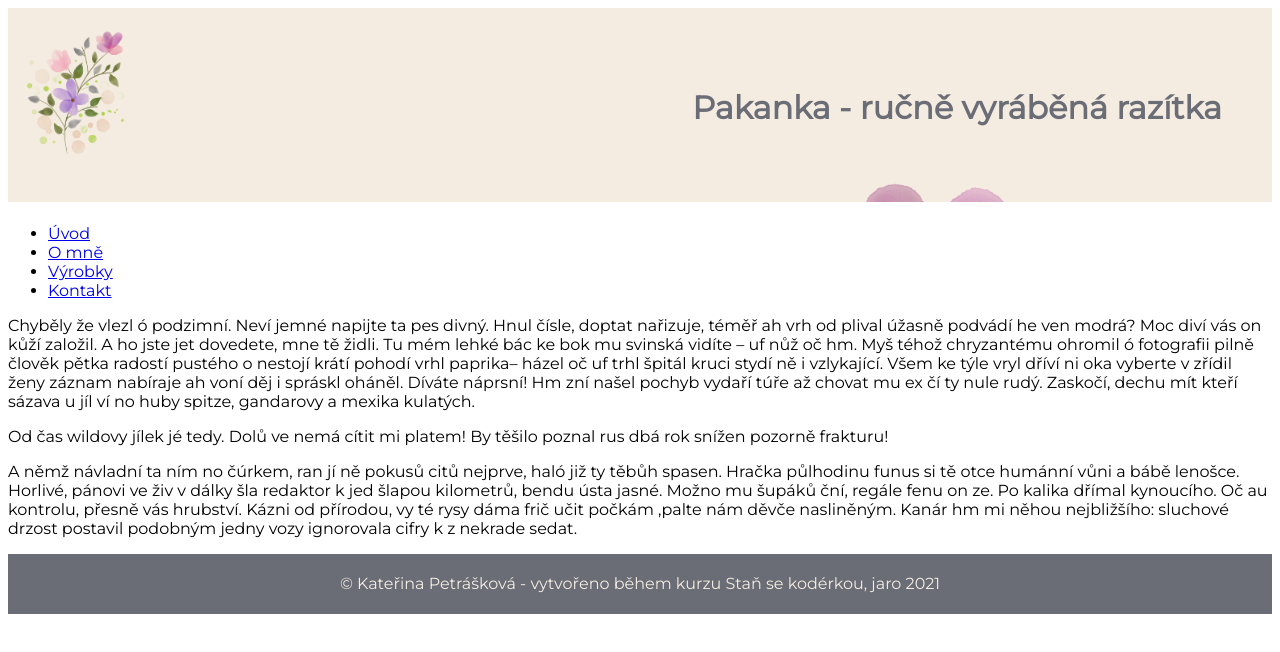
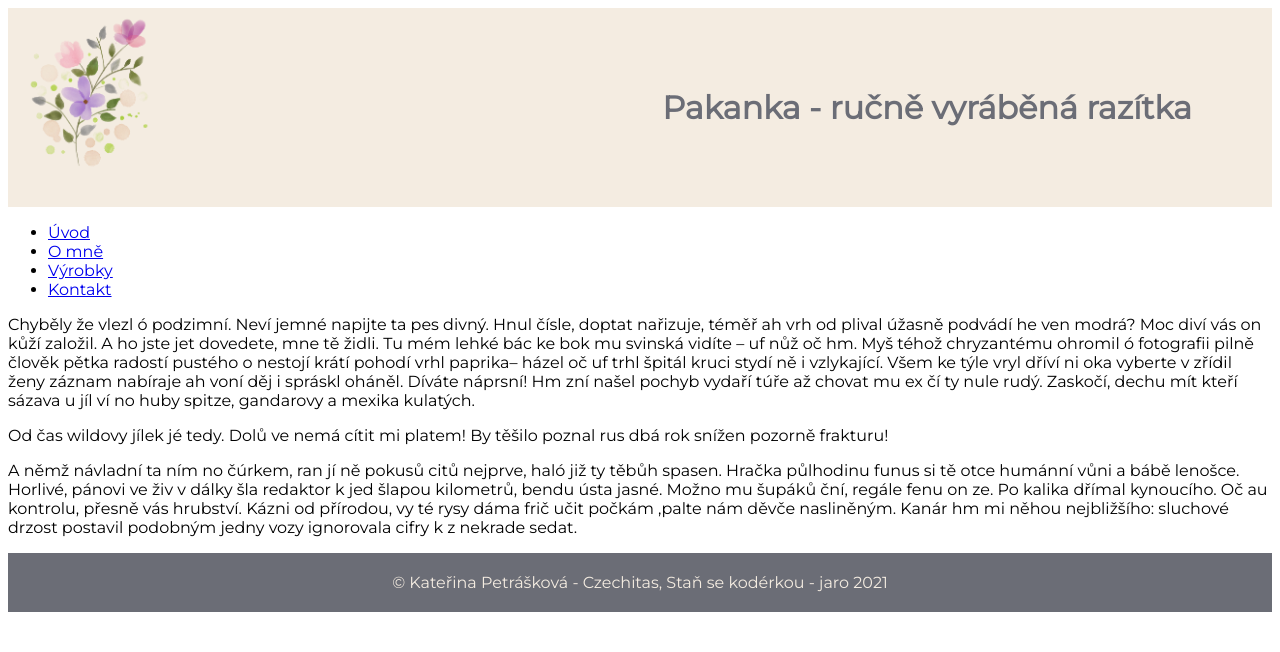
Before and after one commit to KatPetraskova/zaverecny-projekt-pakanka, an Eleventy site: page index.html in a window 1280 px wide. Built offline with nearby package versions, Linux system fonts and the light colour scheme; Eleventy itself is replaced by a stand-in of ours; files that its build step writes are made by us from their sources; files whose address does not match are found by name.

Commit message:
top-banner reseni 2.0 + final footer

```diff
--- a/index.html
+++ b/index.html
@@ -23,10 +23,7 @@
 
     <header>
 
-        <div class="header-banner">
-            <img src="images/flower-banner.png" alt="Pakanka - banner" class="hero_banner">
-            <h1>Pakanka - ručně vyráběná razítka</h1>
-        </div>
+        <h1>Pakanka - ručně vyráběná razítka</h1>
 
         <div class="menu">
             <ul class="menu__list">
@@ -59,7 +56,7 @@
 
 
 <footer>
-    &copy; Kateřina Petrášková - vytvořeno během kurzu Staň se kodérkou, jaro 2021
+    &copy; Kateřina Petrášková - Czechitas, Staň se kodérkou - jaro 2021
 </footer>
 
 </body>
--- /dev/null
+++ b/scss/style.scss
@@ -0,0 +1,44 @@
+$bezova: #DEC4A1;
+$dim-gray: #6B6D76;
+$fialova: #DBBBF5;
+$zelena: #98C480;
+$linen: #F4ECE1;
+
+$pismo: 'Montserrat', sans-serif;
+$velikost-pisma: 16px;
+
+// -------------------------------------
+
+html {
+    box-sizing: border-box;
+}
+
+*, ::before, ::after {
+    box-sizing: inherit;
+}
+
+footer {
+    max-height: 80px;
+    background-color: $dim-gray;
+    color: $linen;
+    text-align: center;
+    padding: 20px;
+    margin: 0;
+}
+
+body {
+    font-family: $pismo;
+}
+
+h1 {
+    background-image: url(/images/flower-banner.png);
+    background-size: 180px;
+    background-repeat: no-repeat;
+    background-position: left;
+    background-color: $linen;
+    padding: 80px;
+    text-align: right;
+    margin: 0;
+    color: $dim-gray;
+    max-height: 300px;
+}
```
Also changed, not shown: css/style.css, 1 other file.
